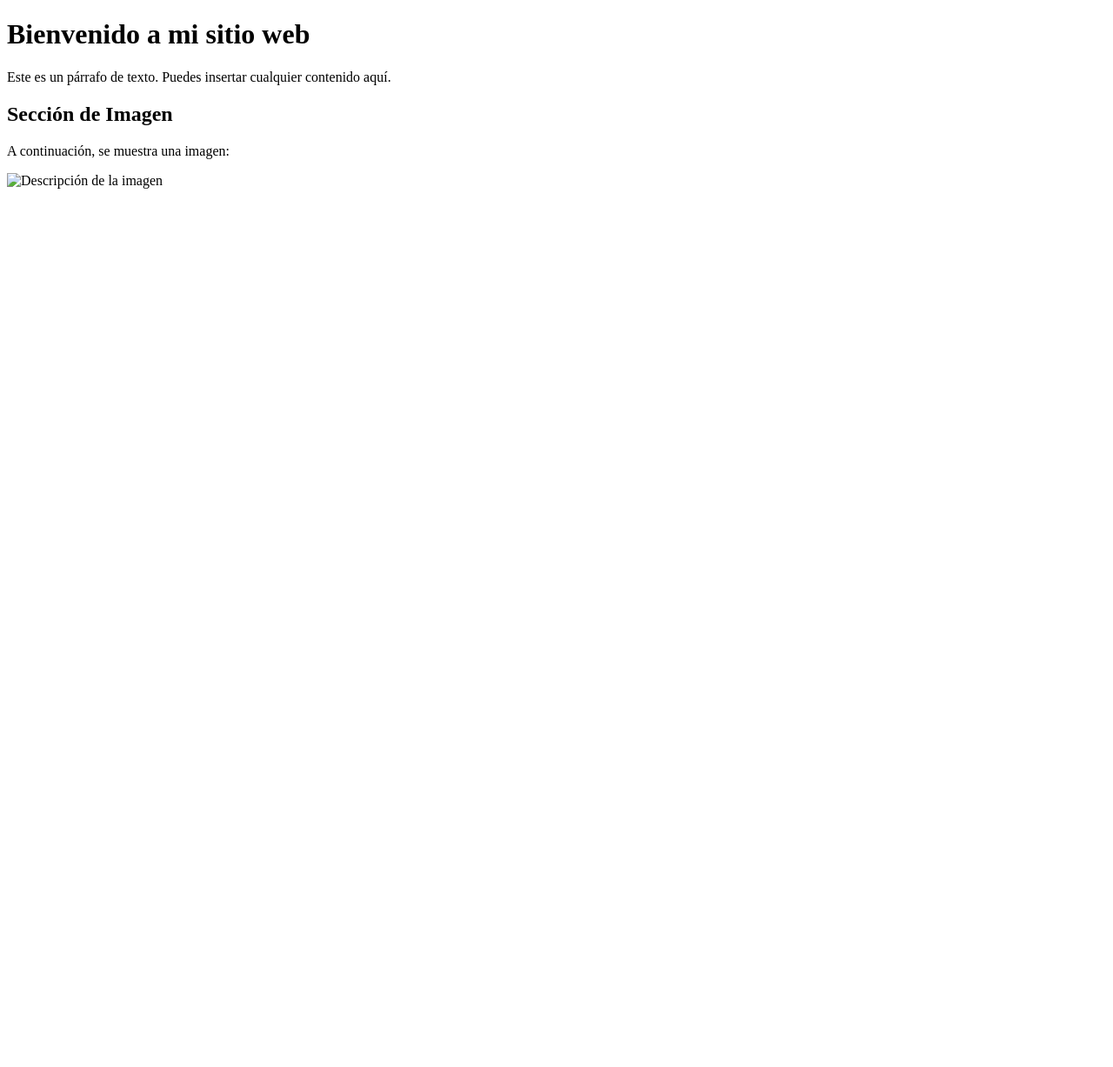
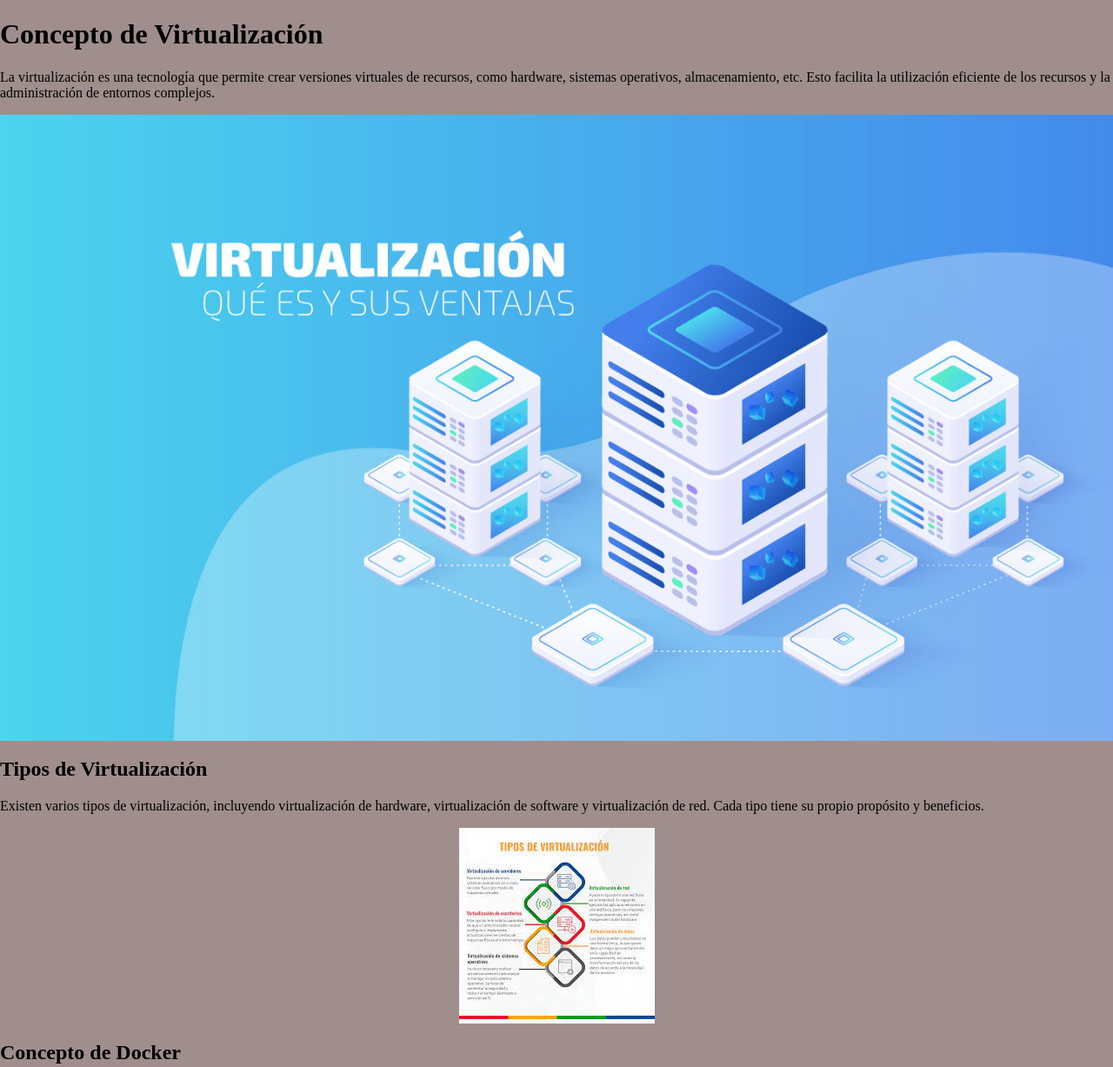
Before and after one commit to JackyTR20/JackyTR20.github.io, a plain HTML site: page evalucion.html in a window 1280 px wide. Shown: the top 1227 px of the page at 87% size. Before the commit the page ends 800 px from the top, so only its background shows below. Drawn offline with Linux system fonts and the light colour scheme.

Commit message:
EVALUCION

```diff
--- a/evalucion.html
+++ b/evalucion.html
@@ -3,19 +3,42 @@
 <head>
     <meta charset="UTF-8">
     <meta name="viewport" content="width=device-width, initial-scale=1.0">
-    <title>Ejemplo de HTML</title>
+    <title>Sitio Web de Virtualización</title>
+    <style>
+        html, body {
+            background-color: #9f8e8b; /* Color de fondo */
+            margin: 0;
+            padding: 0;
+            height: 100%;
+        }
+
+        /* Agrega un estilo específico para las imágenes para controlar su tamaño */
+        img {
+            display: block;
+            margin: auto;
+            max-width: 100%; /* La imagen no superará el ancho del contenedor */
+            height: auto; /* Se ajusta automáticamente la altura para mantener la proporción */
+        }
+    </style>
 </head>
 <body>
 
-    <h1>Bienvenido a mi sitio web</h1>
+    <h1>Concepto de Virtualización</h1>
+    <p>La virtualización es una tecnología que permite crear versiones virtuales de recursos, como hardware, sistemas operativos, almacenamiento, etc. Esto facilita la utilización eficiente de los recursos y la administración de entornos complejos.</p>
+    <img src="assets/images/Virtualizacion.jpg" alt="Concepto de Virtualización">
 
-    <p>Este es un párrafo de texto. Puedes insertar cualquier contenido aquí.</p>
+    <h2>Tipos de Virtualización</h2>
+    <p>Existen varios tipos de virtualización, incluyendo virtualización de hardware, virtualización de software y virtualización de red. Cada tipo tiene su propio propósito y beneficios.</p>
+    <img src="assets/images/descarga.jpeg" alt="Tipos de Virtualización">
 
-    <h2>Sección de Imagen</h2>
+    <h2>Concepto de Docker</h2>
+    <p>Docker es una plataforma de contenedorización que permite empaquetar aplicaciones y sus dependencias en contenedores. Un contenedor es una unidad ligera y portátil que puede ejecutarse en cualquier entorno que admita Docker.</p>
+    <img src="assets/images/descarga.png" alt="Concepto de Docker">
+    <img src="assets/images/images.png" alt="Imagen y Contenedor en Docker">
 
-    <p>A continuación, se muestra una imagen:</p>
-
-    <img src="images/personal.jpeg" alt="Descripción de la imagen">
+    <h2>Foto del Curso del Sábado 9 de Diciembre de 2023</h2>
+    <p>Aquí tienes una foto con todos los compañeros del curso en la fecha mencionada.</p>
+    <img src="assets/images/mushashos.jpeg" alt="Foto del Curso del Sábado 9 de Diciembre de 2023">
 
 </body>
 </html>
```
Also changed, not shown: assets/images/TiposVirtualización.jpg (added), assets/images/Virtualizacion.jpg (added), assets/images/descarga.jpeg (added), assets/images/descarga.png (added), assets/images/images.png (added), assets/images/mushashos.jpeg (added).
